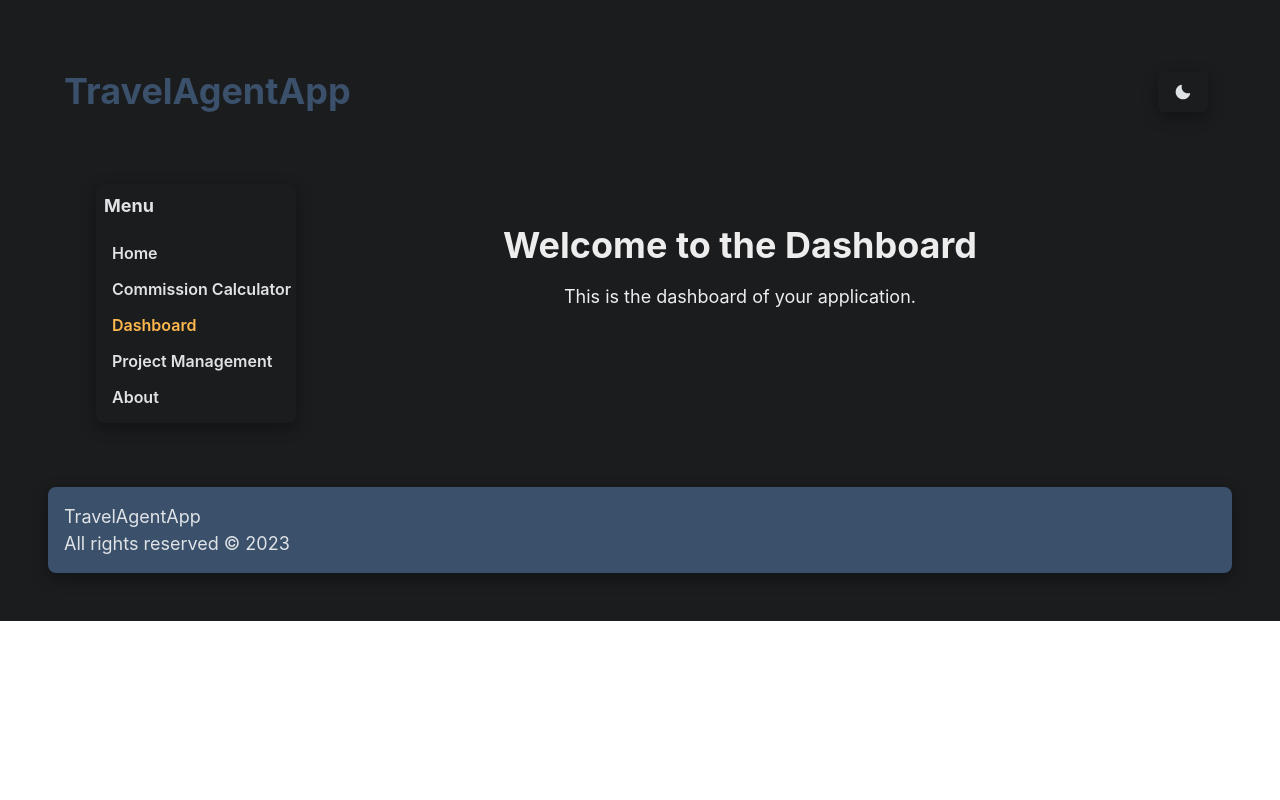
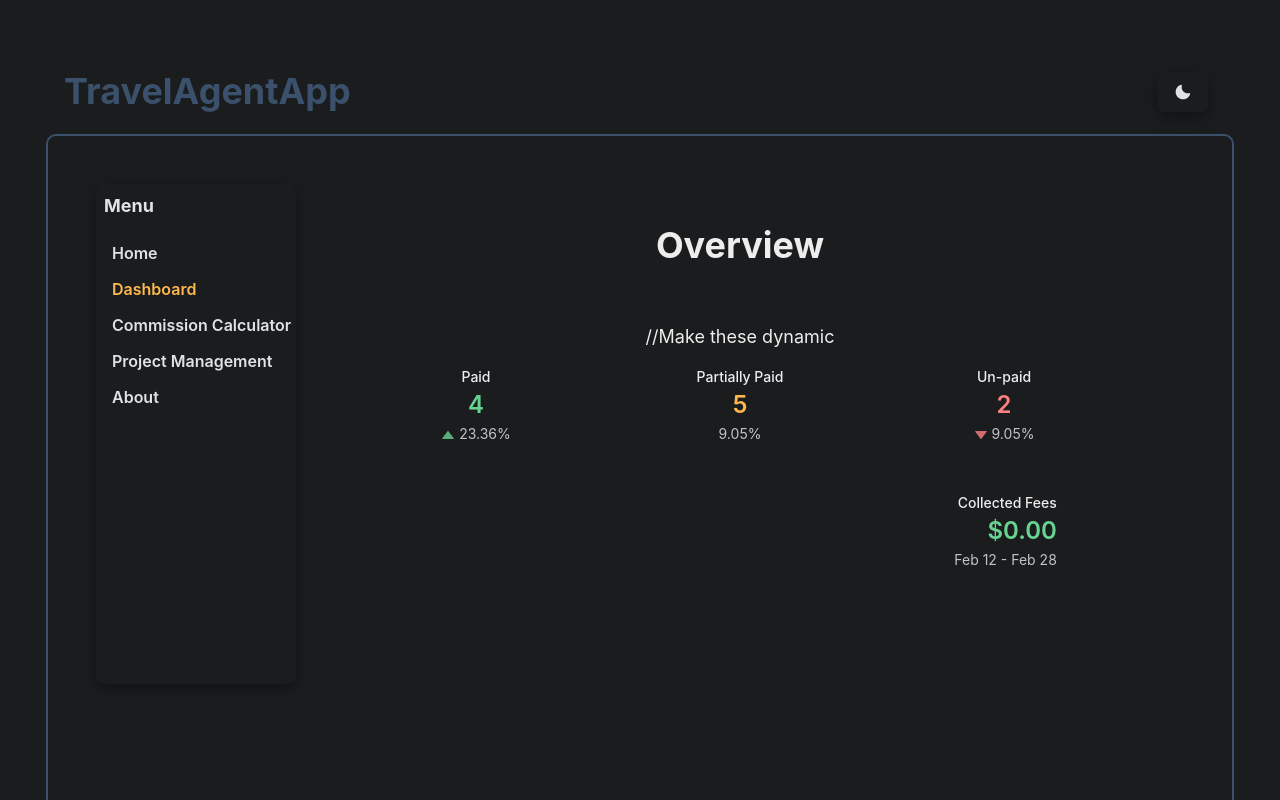
Before and after one commit to JayEyeM/Travel-Agent-App, a React (Vite) app: page /dashboard in a window 1280 px wide. Shown: the top 800 px of the page. Built offline with nearby package versions, Linux system fonts and the light colour scheme.

Commit message:
DataDisplay component. MenuLinks component

```diff
--- a/src/App.tsx
+++ b/src/App.tsx
@@ -35,8 +35,9 @@ function App() {
     <Box bg={background} h="auto" w="100vw" p={{ base: 4, md: 8, lg: 12 }}>
 
       <NavBar />
-      <Box h="auto" w="100%" p={{ base: 4, md: 8, lg: 12 }}
-
+      <Box h="auto" minH={'90vh'} w="100%" p={{ base: 4, md: 8, lg: 12 }}
+      outline={'2px solid'} outlineColor={primary}
+      borderRadius={'lg'}
       display="flex"
       flexDirection={{ base: 'column', md: 'row' }}
       >
--- /dev/null
+++ b/src/components/generalUtils/DataDisplay.tsx
@@ -0,0 +1,58 @@
+// src/components/generalUtils/DataDisplay.tsx
+import React from 'react';
+import { Box, Heading, Text,  Stat,
+  StatLabel,
+  StatNumber,
+  StatHelpText,
+  StatArrow,
+  StatGroup, } from '@chakra-ui/react';
+import { useBrandColors } from './theme';
+
+const DataDisplay: React.FC = () => {
+  const { primary, background, accent, secondary, text } = useBrandColors()
+  return (
+    <Box textAlign="center" py={10} px={6}>
+      <Text fontSize="lg">
+        {/* //Make these dynamic */}
+        //Make these dynamic
+        </Text>
+
+      <StatGroup mt={4}>
+        <Stat>
+          <StatLabel>Paid</StatLabel>
+          <StatNumber color={'green.300'}>4</StatNumber>
+          <StatHelpText>
+            <StatArrow color={'green.300'} type='increase' />
+            23.36%
+          </StatHelpText>
+        </Stat>
+
+        <Stat>
+          <StatLabel>Partially Paid</StatLabel>
+          <StatNumber color={secondary}>5</StatNumber>
+          <StatHelpText>
+            9.05%
+          </StatHelpText>
+        </Stat>
+
+        <Stat>
+          <StatLabel>Un-paid</StatLabel>
+          <StatNumber color={'red.300'}>2</StatNumber>
+          <StatHelpText>
+            <StatArrow color={'red.300'} type='decrease' />
+            9.05%
+          </StatHelpText>
+        </Stat>
+      </StatGroup>
+      <Box mt={10} w={'80%'} ml={'auto'} mr={'auto'} textAlign={{ base: 'center', md: 'right' }}>
+        <Stat>
+          <StatLabel>Collected Fees</StatLabel>
+          <StatNumber color={'green.300'}>$0.00</StatNumber>
+          <StatHelpText>Feb 12 - Feb 28</StatHelpText>
+        </Stat>
+      </Box>
+    </Box>
+  );
+};
+
+export default DataDisplay;
--- /dev/null
+++ b/src/components/generalUtils/MenuLinks.tsx
@@ -0,0 +1,29 @@
+import { Button } from '@chakra-ui/react';
+import { Link } from 'react-router-dom';
+import { useBrandColors } from './theme';
+
+interface MenuLinkProps {
+  to: string;
+  texts: string;
+  isActive: boolean;
+}
+
+const MenuLink: React.FC<MenuLinkProps> = ({ to, texts, isActive }) => {
+    const { primary, secondary, accent, background, text } = useBrandColors();
+  const activeColor = secondary;
+  const defaultColor = text;
+
+  return (
+    <Button
+      as={Link}
+      to={to}
+      variant="link"
+      color={isActive ? activeColor : defaultColor}
+      _hover={{ color: activeColor }}
+    >
+      {texts}
+    </Button>
+  );
+};
+
+export default MenuLink;
--- a/src/components/generalUtils/PagesMenu.tsx
+++ b/src/components/generalUtils/PagesMenu.tsx
@@ -2,6 +2,7 @@ import React from 'react';
 import { Link } from 'react-router-dom';
 import { Box, Text, Button, SimpleGrid } from '@chakra-ui/react';
 import { useBrandColors } from '../generalUtils/theme';
+import MenuLink from '../generalUtils/MenuLinks';
 
 interface PagesMenuProps {
     currentPage: string;
@@ -17,12 +18,14 @@ const PagesMenu: React.FC<PagesMenuProps> = ({ currentPage }) => {
           p={2}
           borderRadius="lg"
           boxShadow="rgba(0, 0, 0, 0.35) 0px 5px 15px;"
-            w={'100%'}
+          w={{ base: '90%', md: '100%' }}
           maxW={{ base: '100%', md: '200px' }}
           h={'auto'}
           maxH={{ base: 'auto', md: '500px' }}
           textAlign={{ base: 'center', md: 'left' }}
-
+          mb={{ base: 4, md: 0 }}
+          ml={{ base: 'auto', md: 0 }}
+          mr={{ base: 'auto', md: 0 }}
         >
           <Text color={text} fontSize="lg" fontWeight="bold" mb={4} display={{ base: 'none', md: 'block' }}>
             Menu
@@ -34,56 +37,16 @@ const PagesMenu: React.FC<PagesMenuProps> = ({ currentPage }) => {
             h={'auto'}
             justifyItems={{ base: 'center', md: 'left' }}
             p={2}
-
           >
-                <Button
-                    as={Link}
-                    to="/"
-                    variant="link"
-                    color={currentPage === 'home' ? secondary : text}
-                    _hover={{ color: secondary }}
-                >
-                    Home
-                </Button>
-                <Button
-                    as={Link}
-                    to="/calculator"
-                    variant="link"
-                    color={currentPage === 'calculator' ?  secondary : text}
-                    _hover={{ color: secondary }}
-                >
-                    Commission Calculator
-                </Button>
-                <Button
-                    as={Link}
-                    to="/dashboard"
-                    variant="link"
-                    color={currentPage === 'dashboard' ? secondary : text}
-                    _hover={{ color: secondary }}
-                >
-                    Dashboard
-                </Button>
-                <Button
-                    as={Link}
-                    to="/projectManagement"
-                    variant="link"
-                    color={currentPage === 'projectManagement' ? secondary : text}
-                    _hover={{ color: secondary }}
-                >
-                    Project Management
-                </Button>
-                <Button
-                    as={Link}
-                    to="/about"
-                    variant="link"
-                    color={currentPage === 'about' ? secondary : text}
-                    _hover={{ color: secondary }}
-                >
-                    About
-                </Button>
+            <MenuLink to="/" texts="Home" isActive={currentPage === 'home'} />
+            <MenuLink to="/dashboard" texts="Dashboard" isActive={currentPage === 'dashboard'} />
+            <MenuLink to="/calculator" texts="Commission Calculator" isActive={currentPage === 'calculator'} />
+            <MenuLink to="/projectManagement" texts="Project Management" isActive={currentPage === 'projectManagement'} />
+            <MenuLink to="/about" texts="About" isActive={currentPage === 'about'} />
           </SimpleGrid>
         </Box>
       );
     };
 
+
 export default PagesMenu;
--- a/src/components/generalUtils/footer.tsx
+++ b/src/components/generalUtils/footer.tsx
@@ -14,6 +14,10 @@ const Footer = () => {
       boxShadow={'rgba(0, 0, 0, 0.35) 0px 5px 15px;'}
       borderRadius="lg"
       bg={primary}
+      w={'100%'}
+      h={'auto'}
+            ml={{ base: 'auto', md: 0 }}
+            mr={{ base: 'auto', md: 0 }}
     >
       <Text fontSize="lg" color={text}>
         TravelAgentApp
--- a/src/pages/dashboard.tsx
+++ b/src/pages/dashboard.tsx
@@ -1,16 +1,16 @@
 // src/pages/dashboard.tsx
 import React from 'react';
-import { Box, Heading, Text } from '@chakra-ui/react';
+import { Box, Heading } from '@chakra-ui/react';
+import DataDisplay from '../components/generalUtils/DataDisplay';
 
 const Dashboard: React.FC = () => {
+
   return (
     <Box textAlign="center" py={10} px={6}>
       <Heading as="h1" size="xl" mb={4}>
-        Welcome to the Dashboard
+        Overview
       </Heading>
-      <Text fontSize="lg">
-        This is the dashboard of your application.
-      </Text>
+      <DataDisplay />
     </Box>
   );
 };
--- a/src/pages/homepage.tsx
+++ b/src/pages/homepage.tsx
@@ -1,16 +1,24 @@
 // src/pages/Homepage.tsx
 import React from 'react';
-import { Box, Heading, Text } from '@chakra-ui/react';
+import { Box, Heading, Text, Tooltip, Button } from '@chakra-ui/react';
+import { useBrandColors } from '../components/generalUtils/theme';
 
 const Homepage: React.FC = () => {
+  const { primary, background, accent, secondary, text } = useBrandColors()
   return (
     <Box textAlign="center" py={10} px={6}>
       <Heading as="h1" size="xl" mb={4}>
-        Welcome to the Homepage
+      Welcome to Your Ultimate Commission Tracker
       </Heading>
       <Text fontSize="lg">
-        This is the homepage of your application.
+        Effortlessly manage your commissions, track bookings, and stay organized—all in one place.
       </Text>
+
+      <Tooltip label="Coming Soon" placement="top" hasArrow fontSize={'md'} bg={secondary} color={primary} outline="2px solid" outlineColor={primary} >
+        <Button mt={8} color={secondary} bg={primary} size="lg">
+          Get Started
+        </Button>
+      </Tooltip>
     </Box>
   );
 };
```
Lines whose indentation alone changed are shown as unchanged.
